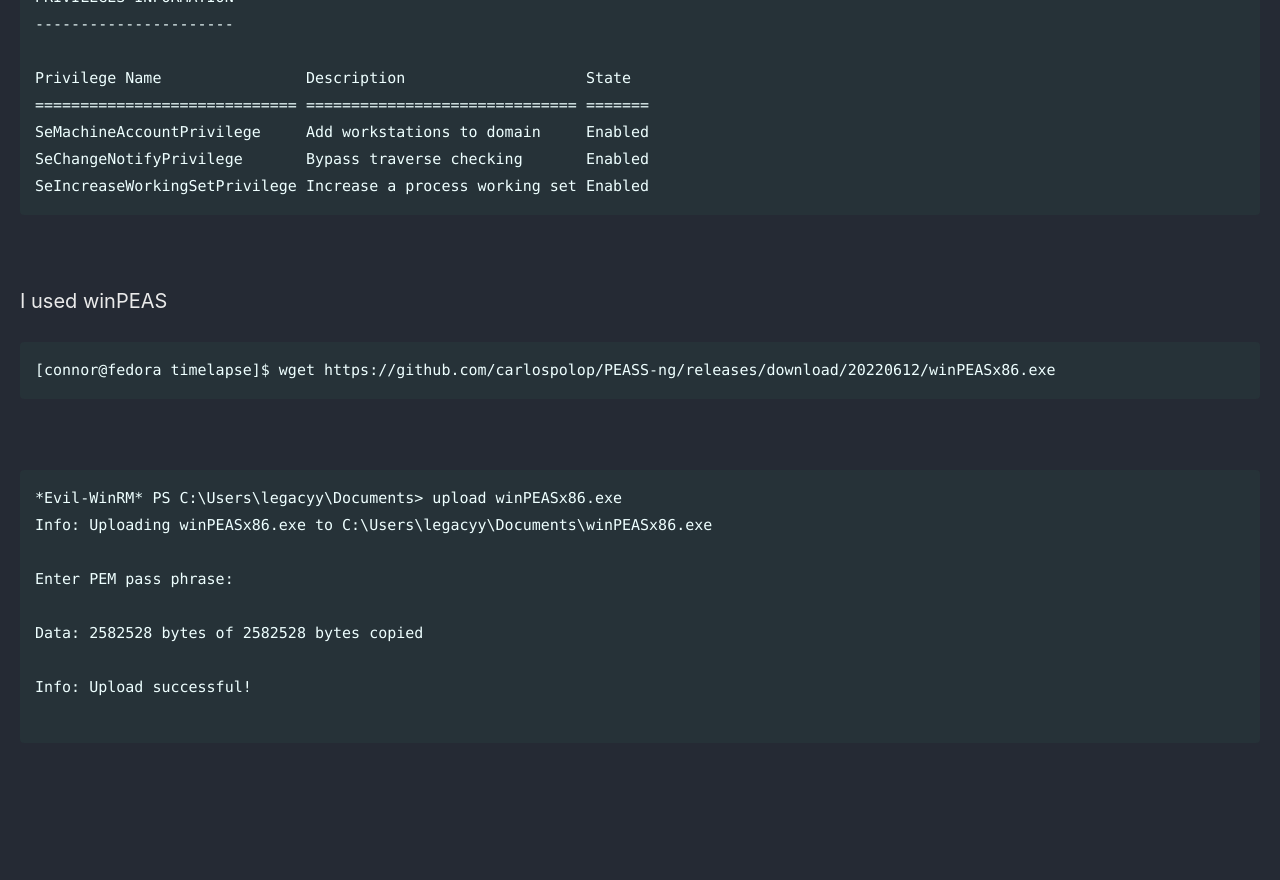
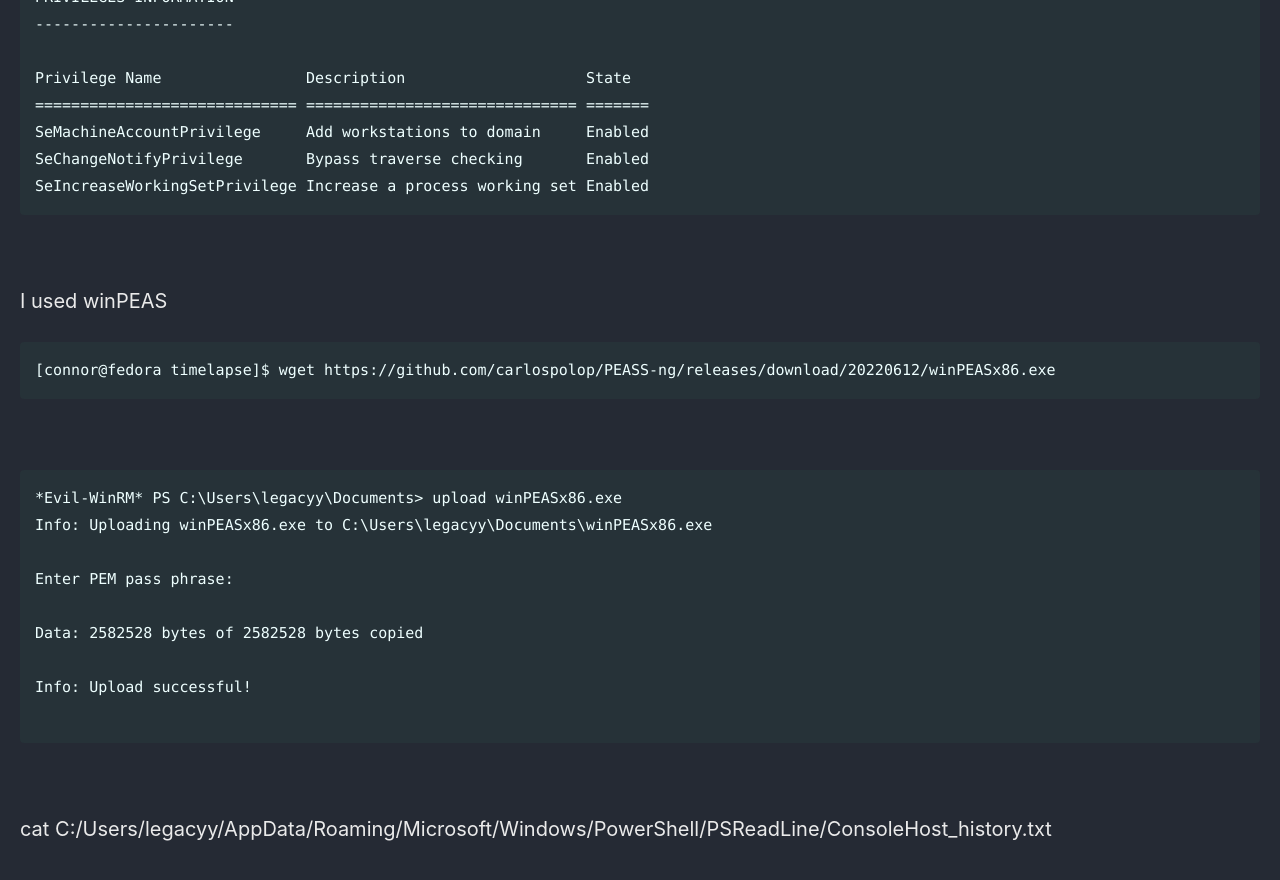
Before and after one commit to Connor-McCartney/Connor-McCartney.github.io, a Jekyll site: the page built from _pages/htb/timelapse.md, in a window 1280 px wide and 900 px high, scrolled down 7914 px. Shown: the top 880 px of the window. Built offline with Jekyll 4.4.1, drawn with Linux system fonts in a browser that asks for light colours; cached includes are drawn as plain includes; before the commit the page ends 8758 px from its top, so only the background shows below that.

Commit message:
Update timelapse.md

````diff
--- a/_pages/htb/timelapse.md
+++ b/_pages/htb/timelapse.md
@@ -334,3 +334,7 @@ Info: Upload successful!
 ```
 
 <br>
+
+
+
+cat C:/Users/legacyy/AppData/Roaming/Microsoft/Windows/PowerShell/PSReadLine/ConsoleHost_history.txt
````
